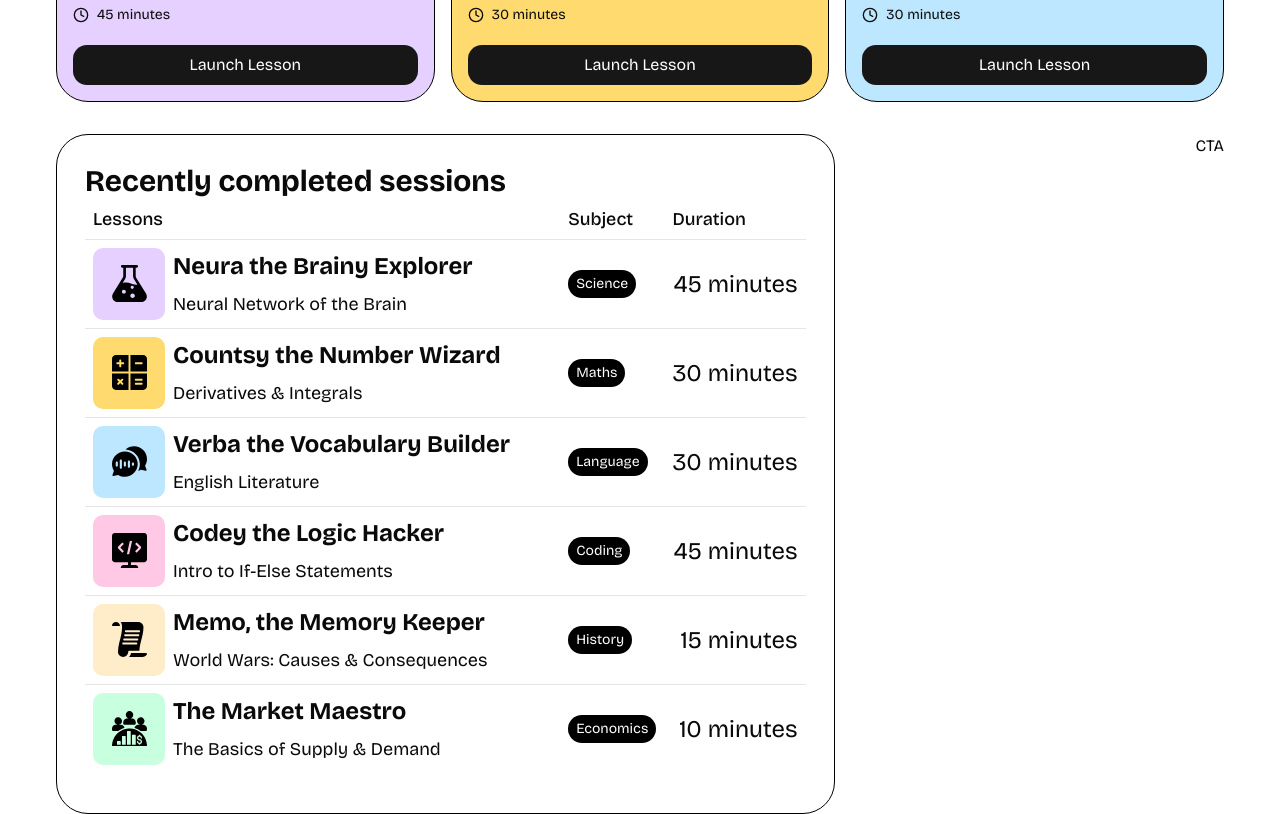
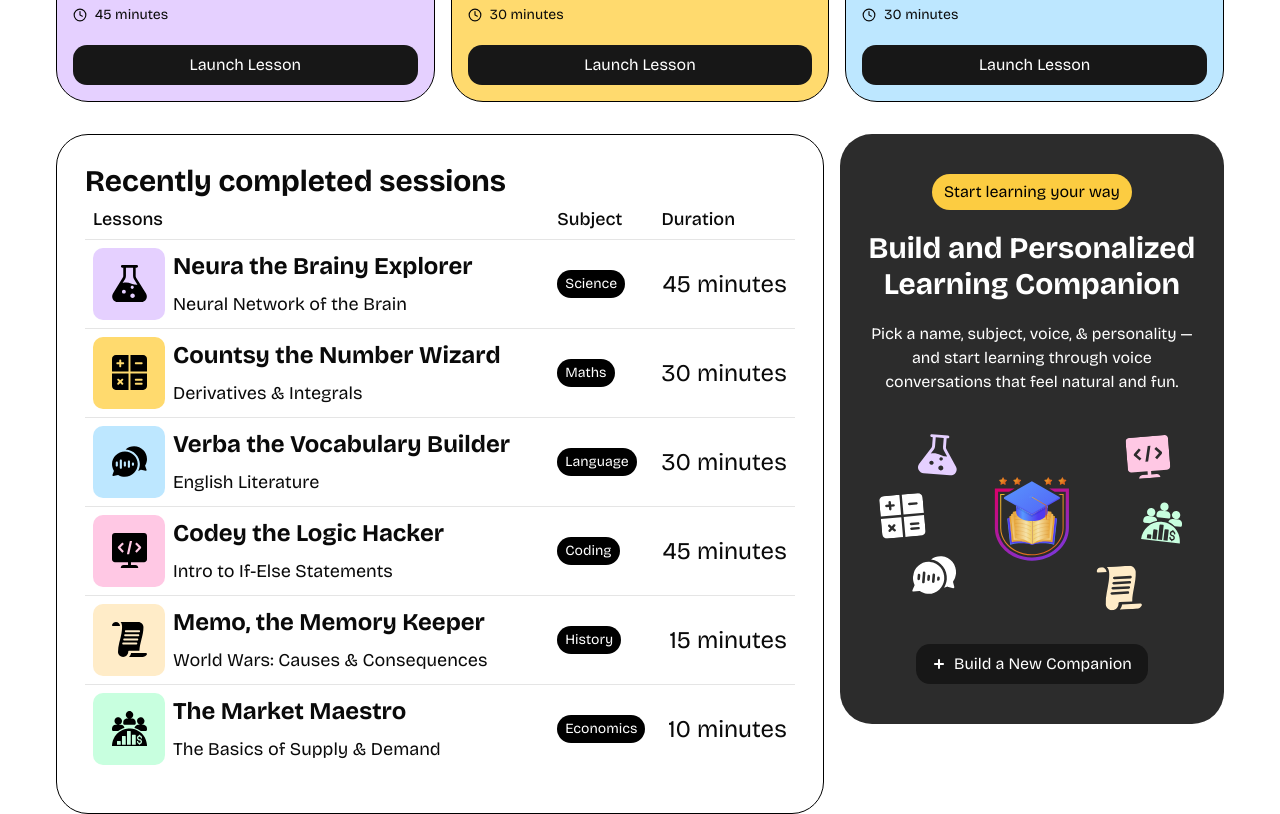
Before and after one commit to Wojciech-Sz/JSM-Saas, a Next.js app: page / in a window 1280 px wide. Shown: the part 340-1154 px from the top of the page. Built offline with nearby package versions, Linux system fonts and the light colour scheme.

Commit message:
Home page CTA

```diff
--- a/src/components/cards/CTA.tsx
+++ b/src/components/cards/CTA.tsx
@@ -1,7 +1,29 @@
+import { ROUTES } from "@/constants/routes";
+import { Plus } from "lucide-react";
+import Image from "next/image";
+import Link from "next/link";
 import React from "react";
 
 const CTA = () => {
-  return <div>CTA</div>;
+  return (
+    <section className="cta-section">
+      <div className="cta-badge">Start learning your way</div>
+      <h2 className="text-3xl font-bold">
+        Build and Personalized Learning Companion
+      </h2>
+      <p>
+        Pick a name, subject, voice, & personality — and start learning through
+        voice conversations that feel natural and fun.
+      </p>
+      <Image src="/images/cta.svg" alt="cta" width={362} height={232} />
+      <Link href={ROUTES.NEW_COMPANION}>
+        <button className="btn-primary">
+          <Plus size={14} absoluteStrokeWidth />
+          <p>Build a New Companion</p>
+        </button>
+      </Link>
+    </section>
+  );
 };
 
 export default CTA;
--- a/src/components/cards/CompanionCard.tsx
+++ b/src/components/cards/CompanionCard.tsx
@@ -29,7 +29,7 @@ const CompanionCard = ({
       <h2 className="text-2xl font-bold">{name}</h2>
       <p className="text-sm">{topic}</p>
       <div className="flex items-center gap-2">
-        <Clock className="h-4 w-4" />
+        <Clock size={14} />
         <p className="text-sm">{duration} minutes</p>
       </div>
 
--- a/src/constants/index.ts
+++ b/src/constants/index.ts
@@ -23,51 +23,57 @@ export const voices = {
 
 export const recentSessions = [
   {
-    id: "1",
-    subject: "science",
+    $id: "1",
+    subject: "science" as Subject,
     name: "Neura the Brainy Explorer",
     topic: "Neural Network of the Brain",
     duration: 45,
+    bookmarked: false,
     color: "#E5D0FF",
   },
   {
-    id: "2",
-    subject: "maths",
+    $id: "2",
+    subject: "maths" as Subject,
     name: "Countsy the Number Wizard",
     topic: "Derivatives & Integrals",
     duration: 30,
+    bookmarked: false,
     color: "#FFDA6E",
   },
   {
-    id: "3",
-    subject: "language",
+    $id: "3",
+    subject: "language" as Subject,
     name: "Verba the Vocabulary Builder",
     topic: "English Literature",
     duration: 30,
+    bookmarked: false,
     color: "#BDE7FF",
   },
   {
-    id: "4",
-    subject: "coding",
+    $id: "4",
+    subject: "coding" as Subject,
     name: "Codey the Logic Hacker",
     topic: "Intro to If-Else Statements",
     duration: 45,
+    bookmarked: false,
     color: "#FFC8E4",
   },
   {
-    id: "5",
-    subject: "history",
+    $id: "5",
+    subject: "history" as Subject,
     name: "Memo, the Memory Keeper",
     topic: "World Wars: Causes & Consequences",
     duration: 15,
+    bookmarked: false,
     color: "#FFECC8",
   },
   {
-    id: "6",
-    subject: "economics",
+    $id: "6",
+    subject: "economics" as Subject,
     name: "The Market Maestro",
     topic: "The Basics of Supply & Demand",
     duration: 10,
+    bookmarked: false,
     color: "#C8FFDF",
   },
 ];
--- a/src/types/index.d.ts
+++ b/src/types/index.d.ts
@@ -55,7 +55,7 @@ interface CreateUser {
 }
 
 interface SearchParams {
-  searchParams: Promise<{ [key: string]: string | string[] | undefined }>;
+  searchParams: Promise<Record<string, string | string[] | undefined>>;
 }
 
 interface Avatar {
```
